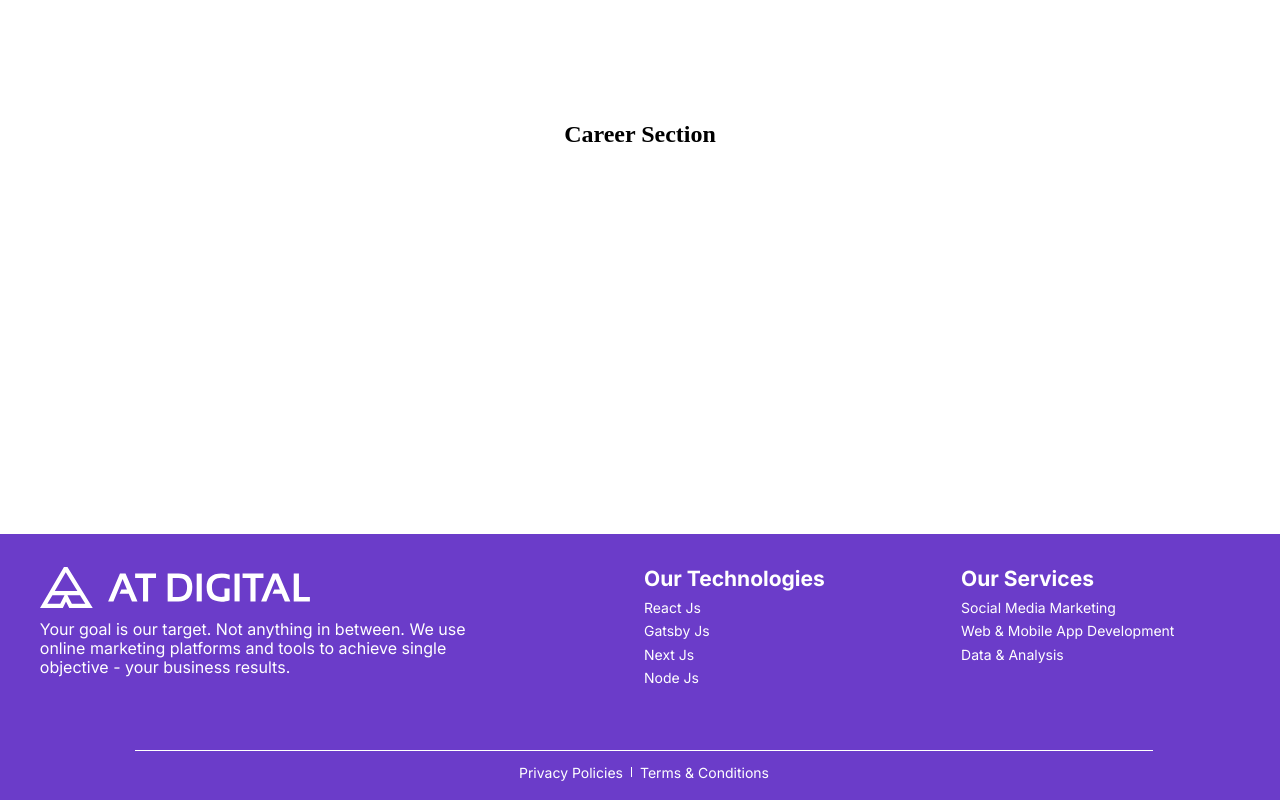
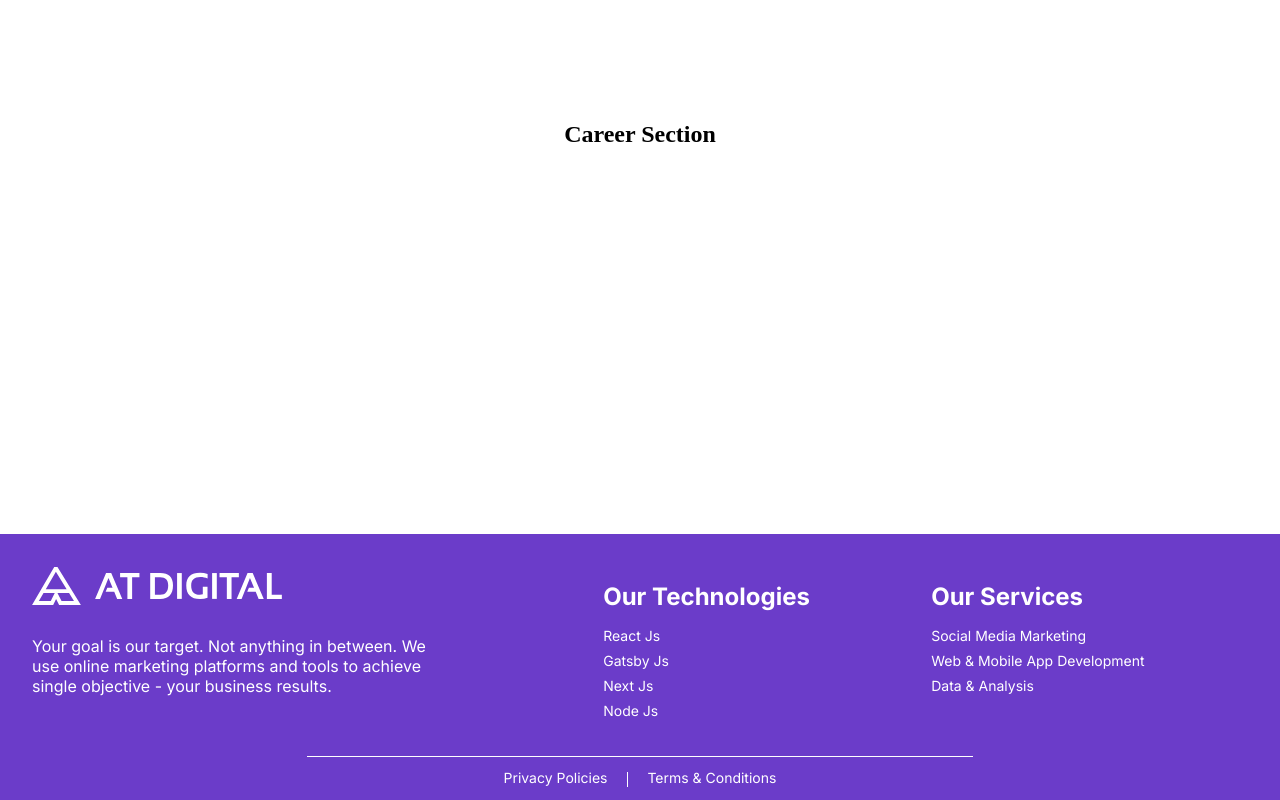
Before and after one commit to SasithaLakshan/FE_Dev_Project, a React (Vite) app: page / in a window 1280 px wide. Shown: the part 3543-4343 px from the top of the page. Built offline with nearby package versions, Linux system fonts and the light colour scheme.

Commit message:
Footer Component

```diff
--- a/src/components/footer.jsx
+++ b/src/components/footer.jsx
@@ -10,7 +10,7 @@ const Footer = () => {
                     <div className='footer_logo'>
                         <img src={logo} />
                     </div>
-                    <div className='para'>
+                    <div className='paragraph'>
                         <p>Your goal is our target. Not anything in between. We use online marketing platforms and tools to achieve single objective - your business results.</p>
                     </div>
                 </div>
--- a/src/components/footer.scss
+++ b/src/components/footer.scss
@@ -1,24 +1,18 @@
 footer{
-    height: 266px;
-    background-color: #6B3CC9;
+    background-color: #6b3cc9;
     .wrapper{
-        padding-top: 2rem;
         display: grid;
-        grid-template-columns: repeat(3,1fr);
-        width: 95%;
-        margin: 0 auto;
-        grid-gap: 1rem;
         .footer_line_1{
             .footer_logo{
-                width: 250px;
                 height: auto;
+                transition: all 1s ease;
             }
-            .para{
+            .paragraph{
                 margin-top: .5rem;
+                transition: all 1s ease;
                 p{
                     font-family: 'Inter',sans-serif;
-                    font-size: 14px;
-                    color: white;
+                    color: #FFFFFF;
                 }
             }
         }
@@ -26,9 +20,7 @@ footer{
             width: fit-content;
             h2{
                 font-family: 'Inter',sans-serif;
-                font-size: 21px;
                 color: white;
-                margin-bottom: .5rem;
             }
             p{
                 font-family: 'Inter',sans-serif;
@@ -37,157 +29,182 @@ footer{
             }
         }
     }
-    @media screen and (max-width:374px) {
-        height: 580px;
-        padding-left: .5rem;
-        transition: all 1s ease;
+    .bottom_content{
+        width: 80%;
+        margin: 4rem auto;
+        .hr_line{
+            width: 100%;
+            height: 1px;
+            background: #FFFFFF;
+            display: block;
+        }
+        .typos{
+            margin-top: .5rem;
+            display: flex;
+            justify-content: center;
+            p{
+                font-family: 'Inter',sans-serif;
+                font-size: 14px;
+                color: #FFFFFF;
+            }
+            span{
+                margin-top: .2rem;
+                margin-inline: .8rem;
+                width: 1.5px;
+                height: 15px;
+                display: block;
+                background: #FFFFFF;
+            }
+        }
+    }
+    @media screen and (max-width:320px) {
+        height: 600px;
         .wrapper{
-            grid-gap: 30px;
+            margin-left: 1rem;
             grid-template-columns: 1fr;
-            justify-content: center;
+            grid-gap: 1.5rem;
             .footer_line_1{
                 .footer_logo{
-                    width: 270px;
-                    height: auto;
-                }
-                .para{
-                    p{
-                        font-size: 16px;
-                        text-align: left;
-                        line-height: 1.2;
-                    }
+                    width: 220px;
+                    padding-bottom: 1rem;
                 }
             }
             .footer_line_2,.footer_line_3{
+                margin-bottom: 1rem;
+                h2{
+                    margin-bottom: 1rem;
+                }
                 p{
-                    margin-top: .4rem;
+                    margin-bottom: .5rem;
                 }
             }
         }
         .bottom_content{
-            width: 100%;
-            margin: 4rem auto;
-            text-align: center;
+            margin: 3rem auto;
+            width: 85%;
             .hr_line{
-                width: 80%;
-                margin: 0 auto;
-                height: 1px;
-                display: block;
-                background-color: white;
+                height: .5px;
             }
             .typos{
-                margin-top: .8rem;
-                display: flex;
-                justify-content: center;
-                align-items: center;
-                p{
-                    font-family: 'Inter',sans-serif;
-                    font-size: 14px;
-                    color: white;
-                }
                 span{
                     margin-inline: .5rem;
-                    width: 1px;
-                    height: 10px;
-                    display: block;
-                    background-color: white;
                 }
             }
         }
     }
-    @media screen and (min-width:375px){
-        height: 580px;
-        padding-left: .5rem;
-        transition: all 1s ease;
+    @media screen and (min-width:321px) {
+        height: 600px;
         .wrapper{
-            grid-gap: 30px;
             grid-template-columns: 1fr;
-            justify-content: center;
+            margin-left: 1rem;
+            grid-gap: 1.5rem;
             .footer_line_1{
                 .footer_logo{
-                    width: 270px;
-                    height: auto;
-                }
-                .para{
-                    p{
-                        font-size: 16px;
-                        text-align: left;
-                        line-height: 1.2;
-                    }
+                    width: 230px;
+                    padding-bottom: 1rem;
                 }
             }
             .footer_line_2,.footer_line_3{
+                margin-bottom: 1rem;
+                h2{
+                    margin-bottom: 1rem;
+                }
                 p{
-                    margin-top: .4rem;
+                    margin-bottom: .5rem;
                 }
             }
         }
         .bottom_content{
-            width: 100%;
-            margin: 4rem auto;
-            text-align: center;
+            margin: 2.2rem auto;
+            width: 85%;
             .hr_line{
-                width: 80%;
-                margin: 0 auto;
-                height: 1px;
-                display: block;
-                background-color: white;
+                height: .5px;
             }
             .typos{
-                margin-top: .8rem;
-                display: flex;
-                justify-content: center;
-                align-items: center;
-                p{
-                    font-family: 'Inter',sans-serif;
-                    font-size: 14px;
-                    color: white;
-                }
                 span{
                     margin-inline: .5rem;
-                    width: 1px;
-                    height: 10px;
-                    display: block;
-                    background-color: white;
                 }
             }
         }
     }
-
-    @media screen and (min-width: 768px) {
+    @media screen and (min-width:375px) {
+        height: 600px;
+        .wrapper{
+            .footer_line_1{
+                .footer_logo{
+                    width: 250px;
+                    padding-bottom: 1.2rem;
+                }
+            }
+        }
+    }
+    @media screen and (min-width:768px) {
         height: 428px;
         .wrapper{
+            width: 90%;
+            margin: 0 auto;
             grid-template-columns: 1fr 1fr;
             .footer_line_1{
                 grid-area: 1;
+                .paragraph{
+                    font-size: 16px;
+                    width: 120%;
+                }
+            }
+            .footer_line_2,.footer_line_3{
+                margin-top: 1rem;
+                grid-area: 2;
                 width: 100%;
             }
-            .footer_line_2,.footer_line_3{
-                grid-area: 2;
+        }
+        .bottom_content{
+            margin: 1.5rem auto;
+            .hr_line{
+                width: 85%;
+                margin: .8rem auto;
             }
         }
     }
-
-    @media screen and (min-width: 1200px) {
+    @media screen and (min-width:1200px) {
+        padding-top: 2rem;
         height: 266px;
         .wrapper{
-            grid-template-columns: 2fr 1fr 1fr;
-            .footer_line_1{
+            grid-template-columns: 45% 25% 25%;
+            margin: 0 auto;
+            width: 95%;
+            .footer_line_1,.footer_line_2,.footer_line_3{
                 grid-area: 1;
-                width: 80%;
+                .paragraph{
+                    width: 25rem;
+                    p{
+                        font-size: 16px;
+                    }
+                }
             }
-            .footer_line_2,.footer_line_3{
-                grid-area: 1;
+        }
+        .bottom_content{
+            width: 80%;
+            margin: .5rem auto;
+            .hr_line{
+                width: 65%;
+            }
+            .typos{
+                p{
+                    font-size: 14px;
+                }
+                span{
+                    margin-inline: 1.2rem;
+                }
             }
         }
     }
-    @media screen and (min-width: 1440px){
+    @media screen and (min-width:1440px) {
         height: 266px;
         .wrapper{
-            grid-template-columns: 2fr 1fr 1fr;
-            .footer_line_1{
-                grid-area: 1;
-                width: 60%;
+            .footer_line_1,.footer_line_2,.footer_line_3{
+                .footer_logo{
+                    width: 270px;
+                }
             }
         }
     }
```
